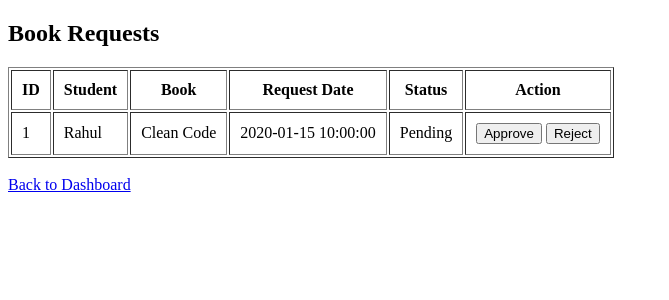
After one commit to Sridhin-KA/Library-Management-System, a PHP site: page /admin/book_requests.php in a window 1280 px wide. The commit adds this page. Shown: the top 300 px of the page, without its empty margins (0-669 px from the left). Run offline with PHP 8.4, Linux system fonts and the light colour scheme; a user stored in the database is signed in; data comes from the database, SQL or seed files in the repository; tables that the repository leaves empty or names only in its code hold one stand-in row (values such as "Sample post").

Commit message:
Add book request and fines management features for students

```diff
--- /dev/null
+++ b/college_library/admin/book_requests.php
@@ -0,0 +1,209 @@
+<?php
+session_start();
+
+if (!isset($_SESSION['admin'])) {
+    header("Location: ../login.php");
+    exit();
+}
+
+include("../config/db.php");
+
+$message = "";
+
+
+// Approve request
+if (isset($_POST['approve'])) {
+
+    $request_id = $_POST['request_id'];
+
+    // Get request details
+    $sql = "SELECT * FROM book_requests
+            WHERE id = $request_id";
+
+    $result = mysqli_query($conn, $sql);
+    $request = mysqli_fetch_assoc($result);
+
+    if ($request && $request['status'] == 'Pending') {
+
+        $student_id = $request['student_id'];
+        $book_id = $request['book_id'];
+
+        // Check availability
+        $book_sql = "SELECT available_quantity
+                     FROM books
+                     WHERE id = $book_id";
+
+        $book_result = mysqli_query($conn, $book_sql);
+        $book = mysqli_fetch_assoc($book_result);
+
+        if ($book['available_quantity'] > 0) {
+
+            // Set due date = 7 days from today
+            $issue_date = date('Y-m-d');
+            $due_date = date('Y-m-d', strtotime('+7 days'));
+
+            // Create issue
+            $issue_sql = "INSERT INTO issue_books
+                          (student_id, book_id, issue_date, due_date)
+                          VALUES
+                          ($student_id, $book_id,
+                           '$issue_date', '$due_date')";
+
+            if (mysqli_query($conn, $issue_sql)) {
+
+                // Reduce available quantity
+                $update_sql = "UPDATE books
+                               SET available_quantity =
+                               available_quantity - 1
+                               WHERE id = $book_id";
+
+                mysqli_query($conn, $update_sql);
+
+                // Update request status
+                $request_sql = "UPDATE book_requests
+                                SET status = 'Approved'
+                                WHERE id = $request_id";
+
+                mysqli_query($conn, $request_sql);
+
+                $message = "Book request approved and book issued.";
+
+            }
+
+        } else {
+
+            $message = "Book is no longer available.";
+        }
+
+    }
+}
+
+
+// Reject request
+if (isset($_POST['reject'])) {
+
+    $request_id = $_POST['request_id'];
+
+    $sql = "UPDATE book_requests
+            SET status = 'Rejected'
+            WHERE id = $request_id";
+
+    if (mysqli_query($conn, $sql)) {
+        $message = "Book request rejected.";
+    }
+}
+
+
+// Get pending requests
+$sql = "SELECT
+            book_requests.id,
+            students.name AS student_name,
+            books.title AS book_title,
+            book_requests.request_date,
+            book_requests.status
+        FROM book_requests
+
+        JOIN students
+            ON book_requests.student_id = students.id
+
+        JOIN books
+            ON book_requests.book_id = books.id
+
+        ORDER BY book_requests.id DESC";
+
+$result = mysqli_query($conn, $sql);
+?>
+
+<!DOCTYPE html>
+<html>
+
+<head>
+    <title>Book Requests</title>
+</head>
+
+<body>
+
+<h2>Book Requests</h2>
+
+<?php if ($message != "") { ?>
+
+    <p><?php echo $message; ?></p>
+
+<?php } ?>
+
+<table border="1" cellpadding="10">
+
+    <tr>
+        <th>ID</th>
+        <th>Student</th>
+        <th>Book</th>
+        <th>Request Date</th>
+        <th>Status</th>
+        <th>Action</th>
+    </tr>
+
+    <?php while ($row = mysqli_fetch_assoc($result)) { ?>
+
+    <tr>
+
+        <td><?php echo $row['id']; ?></td>
+
+        <td><?php echo $row['student_name']; ?></td>
+
+        <td><?php echo $row['book_title']; ?></td>
+
+        <td><?php echo $row['request_date']; ?></td>
+
+        <td><?php echo $row['status']; ?></td>
+
+        <td>
+
+            <?php if ($row['status'] == 'Pending') { ?>
+
+                <form method="POST" style="display:inline;">
+
+                    <input type="hidden"
+                           name="request_id"
+                           value="<?php echo $row['id']; ?>">
+
+                    <button type="submit"
+                            name="approve">
+                        Approve
+                    </button>
+
+                </form>
+
+                <form method="POST" style="display:inline;">
+
+                    <input type="hidden"
+                           name="request_id"
+                           value="<?php echo $row['id']; ?>">
+
+                    <button type="submit"
+                            name="reject">
+                        Reject
+                    </button>
+
+                </form>
+
+            <?php } else { ?>
+
+                No Action
+
+            <?php } ?>
+
+        </td>
+
+    </tr>
+
+    <?php } ?>
+
+</table>
+
+<br>
+
+<a href="dashboard.php">Back to Dashboard</a>
+
+</body>
+
+</html>
--- a/college_library/admin/dashboard.php
+++ b/college_library/admin/dashboard.php
@@ -79,7 +79,11 @@ if (!isset($_SESSION['admin'])) {
                 Fines
             </a>
         </li>
-
+    <li>
+    <a href="book_requests.php">
+        Book Requests
+    </a>
+</li>
     </ul>
 
     <br>
```
Also changed, not shown: college_library/student/books.php (+97 -16 lines), college_library/student/dashboard.php (+10 -0 lines), college_library/student/fines.php (added, +112 -0 lines), college_library/student/my_requests.php (added, +111 -0 lines).
